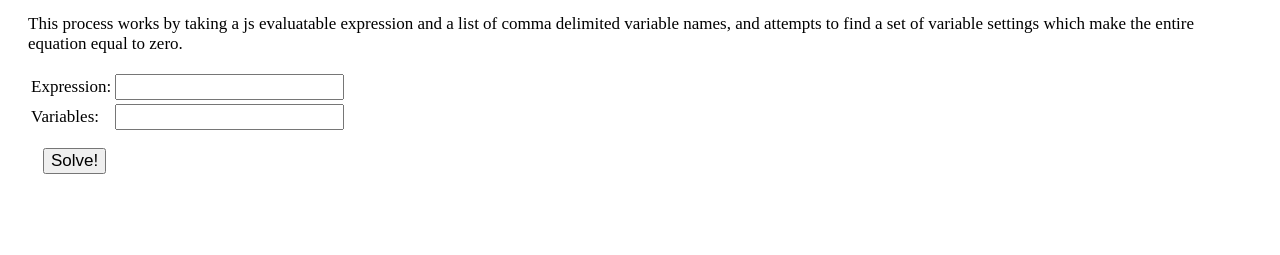
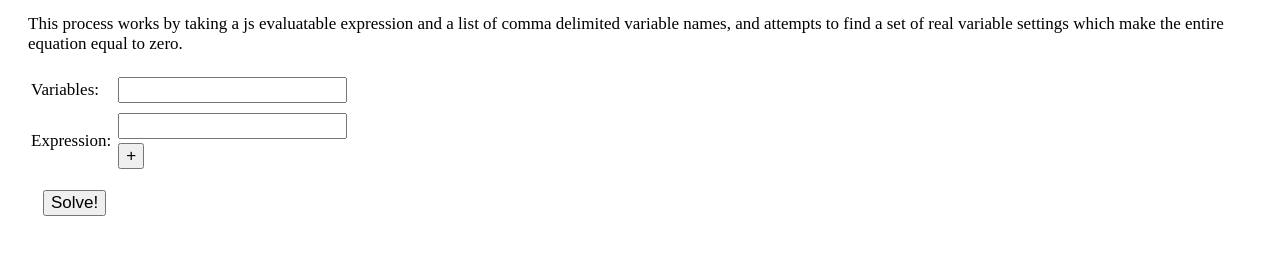
Before and after one commit to alitteneker/simplesolver, a plain HTML site: page index.html in a window 1280 px wide. Shown: the part 59-314 px from the top of the page. Drawn offline with Linux system fonts and the light colour scheme.

Commit message:
stash of in progress work: beginning of html infrastructure for multiple expressions

```diff
--- a/index.html
+++ b/index.html
@@ -3,37 +3,38 @@
     <title>Simple Solver</title>
     <script src="jquery-2.1.1.min.js"></script>
     <script src="solver.js"></script>
+    <script src="ui.js"></script>
     <link rel="stylesheet" href="pagestyle.css"></link>
   </head>
   <body>
 
     <h1>Simple Solver!</h1>
-    <p>This process works by taking a js evaluatable expression and a list of comma delimited variable names, and attempts to find a set of variable settings which make the entire equation equal to zero.</p>
+    <p>This process works by taking a js evaluatable expression and a list of comma delimited variable names, and attempts to find a set of real variable settings which make the entire equation equal to zero.</p>
 
     <table>
-      <tr><td>Expression:</td><td><input id="equation_inp" type="text"/></td></tr>
-      <tr><td>Variables:</td><td><input id="variable_inp" type="text"/></td></tr>
+      <tr>
+        <td>Variables:</td>
+        <td><table><tr><td><input id="variable_inp" type="text"/></td></tr></table></td>
+      </tr>
+      <tr>
+        <td>Expression:</td>
+        <td>
+          <table>
+            <tr>
+              <td><input class="expression_inp" type="text"/></td>
+              <td><button class="remove_expr_btn" style="display:none">-</button></td>
+            </tr>
+            <tr id="last_expr_row">
+              <td><button class="add_expr_button">+</button></td>
+              <td></td>
+            </tr>
+          </table>
+        </td>
+      </tr>
     </table>
 
     <button id="solve_btn">Solve!</button><br/>
 
     <table id="results_display"><table>
-
-    <script>
-      /** This sets up the solve button listener */
-      $('#solve_btn').on('click', function() {
-        var expr = $('#equation_inp').val(),
-            var_names = $('#variable_inp').val().replace(' ', '').split(','),
-            results = solve(expr, var_names);
-
-        if( results !== undefined ) {
-          var output = "";
-          for( var key in results ) {
-            output += "<tr><td>" + key + "</td><td>" + results[key] + "</td></tr>";
-          }
-          $('#results_display').empty().append(output);
-        }
-      });
-    </script>
   </body>
 </html>
--- a/pagestyle.css
+++ b/pagestyle.css
@@ -1,7 +1,7 @@
 * { font-size: 17px; }
 h1 { font-size: 25px; }
 body { padding: 20px; }
-button { margin: 15px; }
+button#solve_btn { margin: 15px; }
 
 #results_display { border-collapse: collapse; }
 #results_display td { border-style: solid; padding: 3px 7px; border-width: 1px; }
--- /dev/null
+++ b/ui.js
@@ -0,0 +1,15 @@
+
+/** This sets up the solve button functionality. */
+$('#solve_btn').on('click', function() {
+  var expr = $('.expression_inp').val(),
+      var_names = $('#variable_inp').val().replace(' ', '').split(','),
+      results = solve(expr, var_names);
+
+  if( results !== undefined ) {
+    var output = "";
+    for( var key in results ) {
+      output += "<tr><td>" + key + "</td><td>" + results[key] + "</td></tr>";
+    }
+    $('#results_display').empty().append(output);
+  }
+});
```
